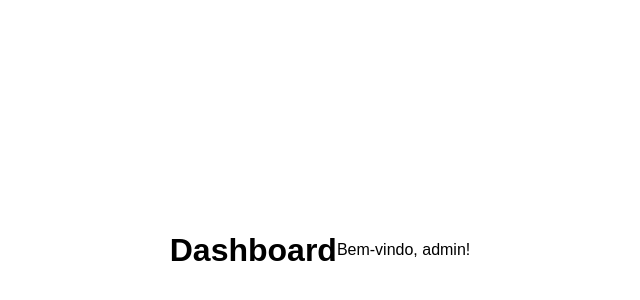
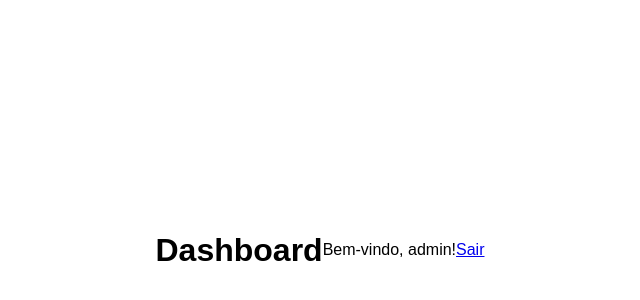
Before and after one commit to dsscaringi/projeto1, a website: page public/dashboard.html in a window 1280 px wide. Shown: the part 150-450 px from the top of the page, without its empty margins (320-960 px from the left). Drawn offline with Linux system fonts and the light colour scheme.

Commit message:
Add logout link to dashboard

```diff
--- a/public/dashboard.html
+++ b/public/dashboard.html
@@ -8,5 +8,6 @@
   <body>
     <h1>Dashboard</h1>
     <p>Bem-vindo, admin!</p>
+    <a href="/logout">Sair</a>
   </body>
 </html>
```
